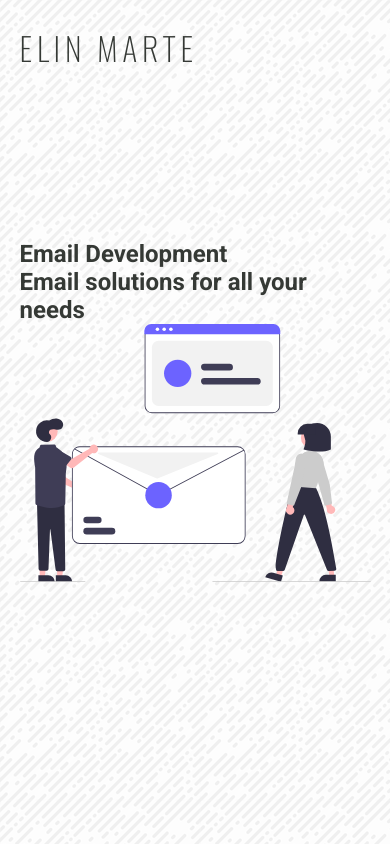
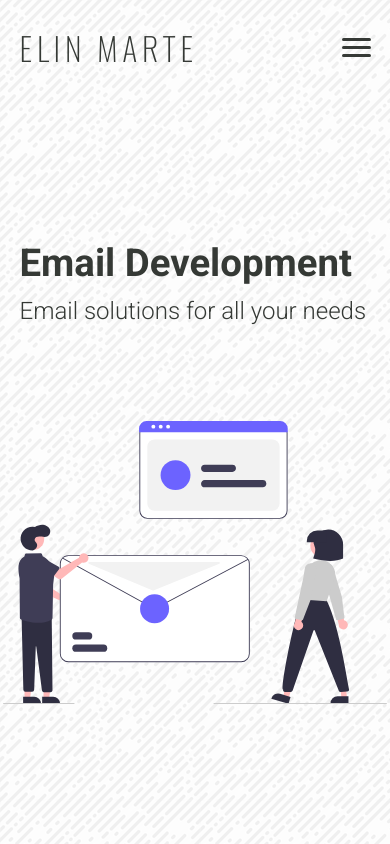
Before and after one commit to elinlora/elinmarte.com, a plain HTML site: page index.html in a window 390 px wide. Drawn offline with nearby package versions, Linux system fonts and the light colour scheme; files whose address does not match are found by name.

Commit message:
Header section complete and responsive hamburger menu styled

```diff
--- a/index.html
+++ b/index.html
@@ -19,7 +19,11 @@
         <a href="#">Elin Marte</a>
       </div>
       <nav>
-        <div class="header__hamburger"></div>
+        <div class="header__hamburger">
+          <div class="bar"></div>
+          <div class="bar"></div>
+          <div class="bar"></div>
+        </div>
         <ul>
           <li><a href="#">Home</a></li>
           <li><a href="#">Services</a></li>
--- a/scss/main.scss
+++ b/scss/main.scss
@@ -79,13 +79,32 @@ header {
       }
     }
     nav {
-      display: none;
-      @media only screen and (min-width: 62em) {
-        display: block;
+      // display: none;
+      // @media only screen and (min-width: 62em) {
+      //   display: block;
+      // }
+      .header__hamburger {
+        width: 1.8rem;
+        display: flex;
+        flex-direction: column;
+        gap: .3em;
+        cursor: pointer;
+        @media only screen and (min-width: 62em) {
+          display: none;
+        }
+        .bar {
+          height: .2rem;
+          background-color: var(--clr-primary-600);
+          width: 100%;
+          border-radius: .5rem;
+        }
       }
       ul {
-        display: flex;
-        gap: 3em;
+        display: none;
+        @media only screen and (min-width: 62em) {
+          display: flex;
+          gap: 3em;
+        }
         li {
           font-size: 1rem;
           font-weight: 500;
@@ -108,24 +127,31 @@ header {
   background-image: url('/img/funky-lines.png');
   min-height: 100vh;
   .container {
-    display: grid;
-    place-content: center;
     .hero__content {
       display: flex;
-      align-items: center;
+      gap: 6em;
       flex-direction: column;
-      margin-top: 15em;
+      padding-top: 15em;
       @media only screen and (min-width: 62em) {
         flex-direction: row;
+        align-items: center;
       }
       .hero__copy {
         @media only screen and (min-width: 62em) {
           width: 60%;
         }
         .hero__heading {
+          font-size: 2.4rem;
+        }
+        .hero__sub-heading {
+          font-size: 1.5rem;
+          font-weight: 300;
+          margin-top: .5em;
         }
       }
       .hero__img {
+        width: 24rem;
+        align-self: center;
         @media only screen and (min-width: 62em) {
           width: 40%;
         }
```
Also changed, not shown: css/main.css, 1 other file.
